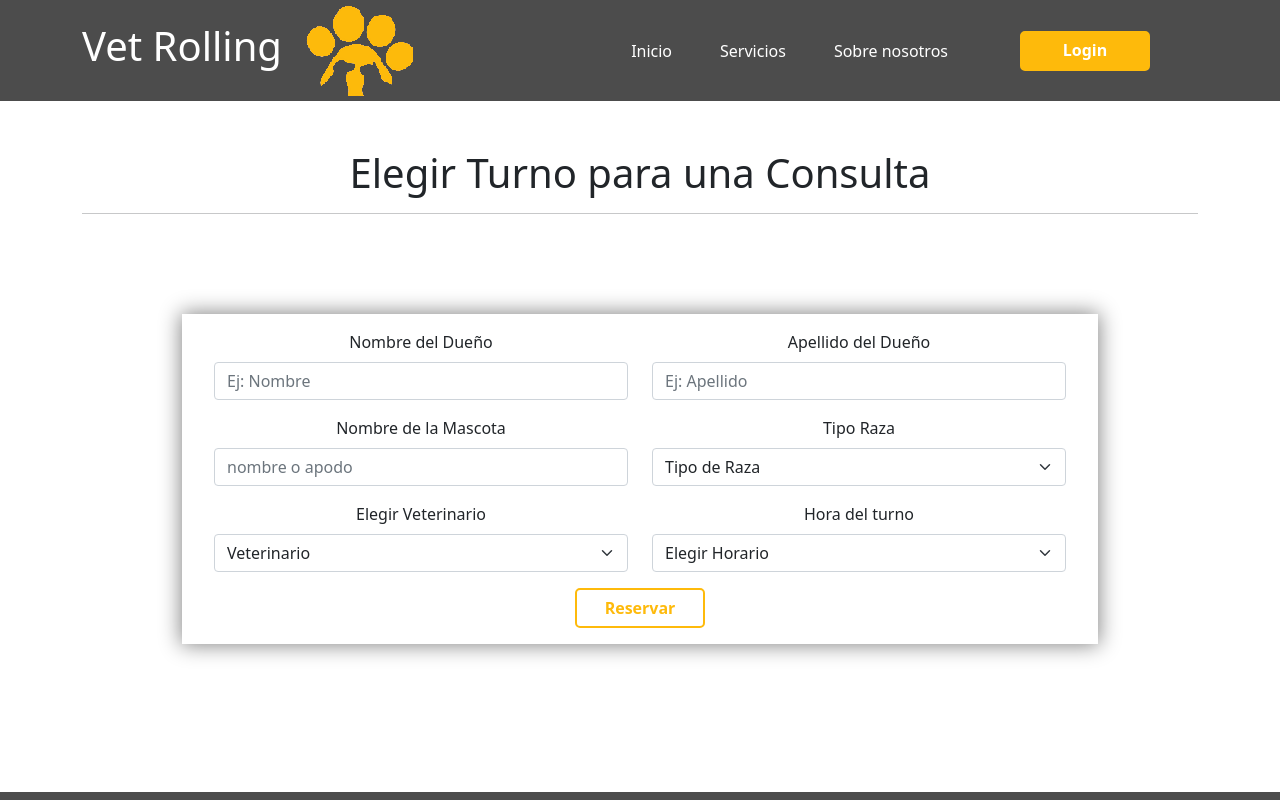
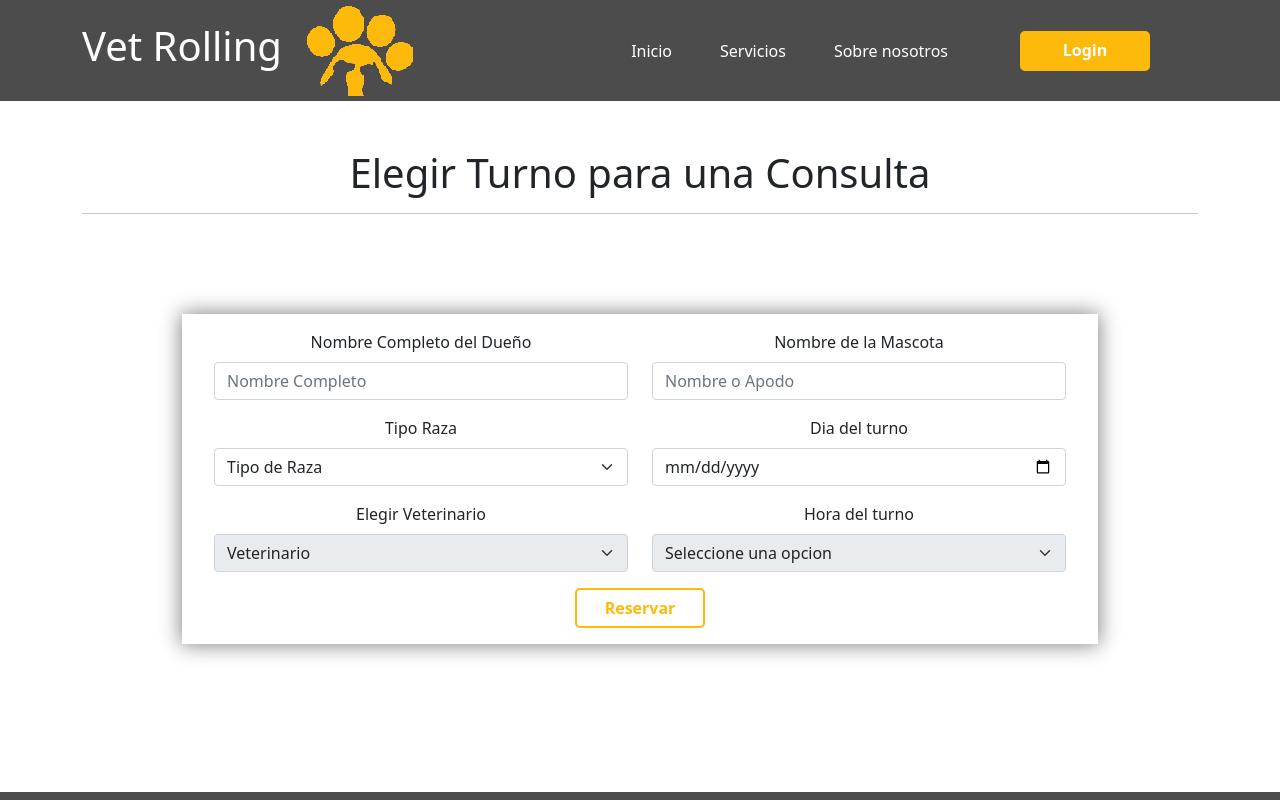
Before and after one commit to TeamRama/VetRolling, a React (Create React App) app: page /turno/crear in a window 1280 px wide. Shown: the top 800 px of the page. Built offline with nearby package versions, Linux system fonts and the light colour scheme; data requests are answered from the project's data file.

Commit message:
se realizo la logica para mostrar los turnos que ya fueron utilizados

```diff
--- a/src/components/views/Formularios/Turnos/CrearTurno/CrearTurno.js
+++ b/src/components/views/Formularios/Turnos/CrearTurno/CrearTurno.js
@@ -1,26 +1,130 @@
-import React, { useState } from "react";
+import React, { useRef, useState, useEffect } from "react";
 import { Col, Container, Form, Row } from "react-bootstrap";
 import { useNavigate } from "react-router-dom";
 import Swal from "sweetalert2";
-import { validateNombreDueño, validateApellidoDueño, validateNombreMascota, validateRaza, validateVeterinario, validateHorario } from "../../../../helpers/ValidateFields";
+import { validateNombreDueño, validateNombreMascota, validateRaza, validateVeterinario, validateHorario, validateFecha } from "../../../../helpers/ValidateFields";
 import "../../../../../Styles/GeneralStyles.css";
 import "./CrearTurno.css";
+import Time from "../Time";
 
 
 
-const CrearTurno = ({ URL }) => {
+const CrearTurno = ({ URL, getApi }) => {
   //States
   const [nombreDueño, setNombreDueño] = useState("");
-  const [apellidoDueño, setApellidoDueño] = useState("");
   const [nombreMascota, setNombreMascota] = useState("");
   const [raza, setRaza] = useState("");
   const [veterinario, setVeterinario] = useState("");
+  const [fecha, setFecha] = useState("");
   const [horario, setHorario] = useState("");
 
 
   // Navigate
   const navigate = useNavigate()
   const handleClick = () => {
+
+  }
+
+
+
+  const [turnos, setTurnos] = useState([]);
+  const [horas, setHoras] = useState([]);
+  const [horasVeta, setHorasVeta] = useState([]);
+  const [horasVetb, setHorasVetb] = useState([]);
+  // Ref
+  const horarioRef = useRef();
+  const vetaRef = useRef();
+  const vetbRef = useRef();
+  const veterinarioRef = useRef();
+
+
+
+  // let horasVeta = []
+
+  // Arreglo de horarios
+
+  const timePicker = [
+    "09:00",
+    "10:00",
+    "11:00",
+    "12:00",
+    "17:00",
+    "18:00",
+    "19:00",
+    "20:00",
+  ];
+  // veterinarios
+  const veta = "Vet A";
+  const vetb = "Vet B";
+
+  // UseEffect
+
+  useEffect(() => {
+    horarioRef.current.disabled = true;
+    veterinarioRef.current.disabled = true;
+  }, []);
+
+  useEffect(async () => {
+    try {
+      const res = await fetch(URL);
+      const resultado = await res.json();
+      // Guardamos la db en un state
+      setTurnos(resultado);
+    } catch (error) {
+      console.log(error);
+    }
+  }, []);
+
+
+
+  function handleDateChange(e) {
+    // Realizamos filtrado de fecha
+    const busquedaFechas = turnos.filter((fechas) => fechas.fecha === e.target.value
+    );
+
+    // Nuevo filtrado de veterianrios y horas
+    const buscarVeterinario = busquedaFechas.filter((doc) => doc.veterinario === veta);
+    const buscarVeterinario1 = buscarVeterinario.map((horas) => horas.horario);
+    setHorasVeta(buscarVeterinario1);
+    const buscarVeterinarioI = busquedaFechas.filter((doc) => doc.veterinario === vetb);
+    const buscarVeterinario2 = buscarVeterinarioI.map((horas) => horas.horario);
+    setHorasVetb(buscarVeterinario2);
+
+
+
+    if (buscarVeterinario.length >= 9) {
+      vetaRef.current.disabled = true;
+
+    } else {
+      vetaRef.current.disabled = false;
+    }
+    if (buscarVeterinarioI.length >= 9) {
+      vetbRef.current.disabled = true;
+    } else {
+      vetbRef.current.disabled = false;
+    }
+
+
+
+    //  Habilitar el input de horas
+    veterinarioRef.current.disabled = false;
+  }
+
+
+  const handleVetChange = (e) => {
+
+    if (e.target.value === veta) {
+
+      const vet1filtrado = timePicker.filter((hora) => !horasVeta.includes(hora))
+      console.log('filtrado', vet1filtrado)
+      setHoras(vet1filtrado);
+    } else if (e.target.value === vetb) {
+      const vet2filtrado = timePicker.filter((hora) => !horasVetb.includes(hora))
+      console.log(vet2filtrado)
+      setHoras(vet2filtrado);
+    }
+
+    horarioRef.current.disabled = false;
 
   }
 
@@ -33,25 +137,27 @@ const CrearTurno = ({ URL }) => {
 
     if (
       !validateNombreDueño(nombreDueño) ||
-      !validateApellidoDueño(apellidoDueño) ||
       !validateNombreMascota(nombreMascota) ||
       !validateRaza(raza) ||
-      !validateVeterinario(veterinario) ||
-      !validateHorario(horario)
+      !validateFecha(fecha) ||
+      !validateHorario(horario) ||
+      !validateVeterinario(veterinario)
     ) {
       Swal.fire("Ops!", " Datos incorrectos .", "error");
       return;
     }
 
+
+
     // Enviar los datos para guardarlos
 
     const newTurno = {
       nombreDueño,
-      apellidoDueño,
       nombreMascota,
       raza,
-      veterinario,
-      horario
+      fecha,
+      horario,
+      veterinario
 
     }
 
@@ -74,13 +180,14 @@ const CrearTurno = ({ URL }) => {
           });
           if (res.status === 201) {
             Swal.fire('Turno Guardado!', ' Tu turno fue reservado .', 'success');
+            getApi();
             navigate("/turno/tabla");
 
           }
         } catch (error) {
           console.log(error);
         }
-
+        console.log(newTurno.horario)
       }
     });
   };
@@ -96,20 +203,11 @@ const CrearTurno = ({ URL }) => {
             <Row>
               <Col md={6}>
                 <Form.Group className="mb-3" controlId="formBasicEmail">
-                  <Form.Label>Nombre del Dueño</Form.Label>
+                  <Form.Label>Nombre Completo del Dueño</Form.Label>
                   <Form.Control
                     type="text"
-                    placeholder="Ej: Nombre"
+                    placeholder="Nombre Completo"
                     onChange={({ target }) => setNombreDueño(target.value)} />
-                </Form.Group>
-              </Col>
-              <Col md={6}>
-                <Form.Group className="mb-3" controlId="formBasicEmail">
-                  <Form.Label>Apellido del Dueño </Form.Label>
-                  <Form.Control
-                    type="text"
-                    placeholder="Ej: Apellido"
-                    onChange={({ target }) => setApellidoDueño(target.value)} />
                 </Form.Group>
               </Col>
               <Col md={6}>
@@ -117,7 +215,7 @@ const CrearTurno = ({ URL }) => {
                   <Form.Label>Nombre de la Mascota </Form.Label>
                   <Form.Control
                     type="text"
-                    placeholder="nombre o apodo"
+                    placeholder="Nombre o Apodo"
                     onChange={({ target }) => setNombreMascota(target.value)}
                   />
                 </Form.Group>
@@ -136,36 +234,46 @@ const CrearTurno = ({ URL }) => {
                 </Form.Group>
               </Col>
               <Col md={6}>
+                <Form.Group className="mb-3">
+                  <Form.Label>Dia del turno</Form.Label>
+                  <Form.Control
+                    type="date"
+                    placeholder="Escoje el dia del turno"
+                    onChange={({ target }) => setFecha(target.value)}
+                    min="2022-04-01"
+                    onBlur={handleDateChange} />
+                </Form.Group>
+              </Col>
+              <Col md={6}>
                 <Form.Group className="mb-3" controlId="formBasicCheckbox">
                   <Form.Label> Elegir Veterinario</Form.Label>
-                  <Form.Select onChange={({ target }) => setVeterinario(target.value)} >
+                  <Form.Select
+                    onChange={({ target }) => setVeterinario(target.value)}
+                    onBlur={handleVetChange}
+                    ref={veterinarioRef} >
                     <option value="">Veterinario</option>
-                    <option value="veta">Veta</option>
-                    <option value="vetb">Vetb</option>
+                    <option
+                      ref={vetaRef}
+                      value="Vet A">Vet A</option>
+                    <option
+                      ref={vetbRef}
+                      value="Vet B">Vet B</option>
                   </Form.Select>
                 </Form.Group>
               </Col>
               <Col md={6}>
                 <Form.Group className="mb-3" controlId="formBasicCheckbox">
                   <Form.Label> Hora del turno</Form.Label>
-                  <Form.Select onChange={({ target }) => setHorario(target.value)} >
-                    <option value="">Elegir Horario</option>
-                    <option value="A">8-8:30</option>
-                    <option value="B">8:30-9</option>
-                    <option value="C">9-9:30</option>
-                    <option value="D">9:30-10</option>
-                    <option value="E">10-10:30</option>
-                    <option value="F">10:30-11</option>
-                    <option value="G">11-11:30</option>
-                    <option value="H">11:30-12</option>
-                    <option value="I">17-17:30</option>
-                    <option value="J">17:30-18</option>
-                    <option value="K">18-18:30</option>
-                    <option value="L">18:30-19</option>
-                    <option value="M">19-19:30</option>
-                    <option value="N">19:30-20</option>
-                    <option value="Ñ">20-20:30</option>
-                    <option value="O">20:30-21</option>
+                  <Form.Select
+                    ref={horarioRef}
+                    onChange={({ target }) => setHorario(target.value)}
+                  >
+                    <option value='seleccione'  >Seleccione una opcion</option>
+                    {horas.map((hora, index) => {
+                      return <Time hora={hora} key={index} />;
+                    })}
+
+
                   </Form.Select>
                 </Form.Group>
                 </Col>
--- a/src/components/views/Formularios/Turnos/EditarTurno/EditarTurno.js
+++ b/src/components/views/Formularios/Turnos/EditarTurno/EditarTurno.js
@@ -2,7 +2,7 @@ import { useEffect, useRef, useState } from "react";
 import { Container, Form } from "react-bootstrap";
 import { useNavigate, useParams } from "react-router-dom";
 import Swal from "sweetalert2";
-import { validateNombreDueño, validateApellidoDueño, validateNombreMascota, validateRaza, validateVeterinario, validateHorario } from "../../../../helpers/ValidateFields";
+import { validateNombreDueño, validateNombreMascota, validateRaza, validateVeterinario, validateHorario, validateFecha } from "../../../../helpers/ValidateFields";
 import "../../../../../Styles/GeneralStyles.css";
 
 
@@ -16,9 +16,7 @@ const EditarTurno = ({ URL, getApi }) => {
     const { id } = useParams();
 
     const nombreDueñoRef = useRef("")
-    const apellidoDueñoRef = useRef("")
     const nombreMascotaRef = useRef("")
-
 
     const navigate = useNavigate()
 
@@ -41,11 +39,11 @@ const EditarTurno = ({ URL, getApi }) => {
 
         if (
             !validateNombreDueño(nombreDueñoRef.current.value) ||
-            !validateApellidoDueño(apellidoDueñoRef.current.value) ||
             !validateNombreMascota(nombreMascotaRef.current.value) ||
             !validateRaza(turno.raza) ||
             !validateVeterinario(turno.veterinario) ||
-            !validateHorario(turno.horario)
+            !validateHorario(turno.horario) ||
+            !validateFecha(turno.fecha)
         ) {
             Swal.fire("Ops!", " Algun dato es incorrecto .", "error");
             return;
@@ -54,11 +52,11 @@ const EditarTurno = ({ URL, getApi }) => {
 
         const turnoUpdated = {
             nombreDueño: nombreDueñoRef.current.value,
-            apellidoDueño: apellidoDueñoRef.current.value,
             nombreMascota: nombreMascotaRef.current.value,
             raza: turno.raza,
             veterinario: turno.veterinario,
             horario: turno.horario,
+            fecha: turno.fecha,
         };
 
         Swal.fire({
@@ -107,13 +105,6 @@ const EditarTurno = ({ URL, getApi }) => {
                             ref={nombreDueñoRef} />
                     </Form.Group>
                     <Form.Group className="mb-3" controlId="formBasicEmail">
-                        <Form.Label>Apellido Del Dueño</Form.Label>
-                        <Form.Control type="text"
-                            placeholder="Apellido"
-                            defaultValue={turno.apellidoDueño}
-                            ref={apellidoDueñoRef} />
-                    </Form.Group>
-                    <Form.Group className="mb-3" controlId="formBasicEmail">
                         <Form.Label>Nombre de la Mascota</Form.Label>
                         <Form.Control type="text"
                             placeholder="nombre o apodo"
@@ -139,8 +130,8 @@ const EditarTurno = ({ URL, getApi }) => {
                             value={turno.veterinario}
                             onChange={({ target }) => setTurno({ ...turno, veterinario: target.value })}>
                             <option value="">Elegir Veterinario</option>
-                            <option value="veta">Vete A</option>
-                            <option value="veteb">Vete B</option>
+                            <option value="veta">Vet A</option>
+                            <option value="veteb">Vet B</option>
                         </Form.Select>
                     </Form.Group>
                     <Form.Group className="mb-3" controlId="formBasicCheckbox">
@@ -149,23 +140,22 @@ const EditarTurno = ({ URL, getApi }) => {
                             value={turno.veterinario}
                             onChange={({ target }) => setTurno({ ...turno, horario: target.value })}>
                             <option value="">Elegir Horario</option>
-                            <option value="A">8-8:30</option>
-                            <option value="B">8:30-9</option>
-                            <option value="C">9-9:30</option>
-                            <option value="D">9:30-10</option>
-                            <option value="E">10-10:30</option>
-                            <option value="F">10:30-11</option>
-                            <option value="G">11-11:30</option>
-                            <option value="H">11:30-12</option>
-                            <option value="I">17-17:30</option>
-                            <option value="J">17:30-18</option>
-                            <option value="K">18-18:30</option>
-                            <option value="L">18:30-19</option>
-                            <option value="M">19-19:30</option>
-                            <option value="N">19:30-20</option>
-                            <option value="Ñ">20-20:30</option>
-                            <option value="O">20:30-21</option>
+                            <option value="09hs">09 hs</option>
+                            <option value="10hs">10 hs</option>
+                            <option value="11hs">11 hs</option>
+                            <option value="12hs">12 hs</option>
+                            <option value="17hs">17 hs</option>
+                            <option value="18hs">18 hs</option>
+                            <option value="19hs">19 hs</option>
+                            <option value="20hs">20 hs</option>
                         </Form.Select>
+                    </Form.Group>
+                    <Form.Group className="my-3">
+                        <Form.Label className='Rlabel'>Dia del turno</Form.Label>
+                        <Form.Control
+                            type="date"
+                            value={turno.fecha}
+                            onChange={({ target }) => setTurno({ ...turno, fecha: target.value })} />
                     </Form.Group>
                     <div className="text-end">
                         <button className="btn-reservar">Modificar</button>
--- a/src/components/views/Formularios/Turnos/TablaTurnos/Turno/Turno.js
+++ b/src/components/views/Formularios/Turnos/TablaTurnos/Turno/Turno.js
@@ -41,12 +41,11 @@ const Turno = ({ turno, URL, getApi }) => {
   }
   return (
     <tr>
-          <td>{turno.id}</td>
           <td>{turno.nombreDueño}</td>
-          <td>{turno.apellidoDueño}</td>
           <td>{turno.nombreMascota}</td>
           <td>{turno.raza}</td>
           <td>{turno.veterinario}</td>
+          <td>{turno.fecha}</td>
           <td>{turno.horario}</td>
           <td className="w-25">
             <div className="d-flex justify-content-center">
--- /dev/null
+++ b/src/components/views/Formularios/Turnos/Time.js
@@ -0,0 +1,7 @@
+import React from "react";
+
+const Time = ({ hora }) => {
+  return <option value={String(hora)}>{hora}</option>;
+};
+
+export default Time;
--- a/src/components/views/Formularios/Usuarios/CrearUsuario/CrearUsuario.js
+++ b/src/components/views/Formularios/Usuarios/CrearUsuario/CrearUsuario.js
@@ -1,7 +1,7 @@
 import React, { useState } from "react";
 import { Form, Row, Col, Container } from 'react-bootstrap';
 import { useNavigate } from "react-router-dom";
-import { validateEmail, validateNombreDueño, validateNombreMascota, validateContraseña, validateFechaNacimiento, validateCelular } from "../../../../helpers/ValidateFields";
+import { validateEmail, validateNombreDueño, validateNombreMascota, validateContraseña, validateFecha, validateCelular } from "../../../../helpers/ValidateFields";
 import "../../../../../Styles/GeneralStyles.css";
 import Swal from "sweetalert2";
 import './CrearUsuario.css';
@@ -13,7 +13,7 @@ const CrearUsuario = ({ URL }) => {
     const [nombreDueño, setNombreDueño] = useState("");
     const [nombreMascota, setNombreMascota] = useState("");
     const [contraseña, setContraseña] = useState("");
-    const [fechaNacimiento, setFechaNacimiento] = useState("");
+    const [fecha, setFecha] = useState("");
     const [celular, setCelular] = useState("");
 
     // Navigate
@@ -33,7 +33,7 @@ const CrearUsuario = ({ URL }) => {
                 !validateNombreDueño(nombreDueño) ||
                 !validateNombreMascota(nombreMascota) ||
                 !validateContraseña(contraseña) ||
-                !validateFechaNacimiento(fechaNacimiento) ||
+                !validateFecha(fecha) ||
                 !validateCelular(celular)
             ) {
                 Swal.fire("Ops!", " Some data is invalid.", "error");
@@ -47,7 +47,7 @@ const CrearUsuario = ({ URL }) => {
                 nombreDueño,
                 nombreMascota,
                 contraseña,
-                fechaNacimiento,
+                fecha,
                 celular
             }
 
@@ -139,7 +139,7 @@ const CrearUsuario = ({ URL }) => {
                                         <Form.Control
                                             type="date"
                                             placeholder="Ingresa tu fecha de Nacimiento"
-                                            onChange={({ target }) => setFechaNacimiento(target.value)}
+                                            onChange={({ target }) => setFecha(target.value)}
                                             max="2004-03-01" />
                                     </Form.Group>
                                 </Col>
--- a/src/components/views/Formularios/Usuarios/TablaUsuario/Usuario/Usuario.js
+++ b/src/components/views/Formularios/Usuarios/TablaUsuario/Usuario/Usuario.js
@@ -48,7 +48,7 @@ const Usuario = ({ usuario , URL, getApi }) => {
       <td>{usuario.nombreDueño}</td>
       <td>{usuario.nombreMascota}</td>
       <td>{usuario.contraseña}</td>
-      <td>{usuario.fechaNacimiento}</td>
+      <td>{usuario.fecha}</td>
       <td>{usuario.celular}</td>
       <td className="w-25">
         <div className="d-flex justify-content-center">
--- a/src/components/views/PaginaAdmin/PagAdmin.js
+++ b/src/components/views/PaginaAdmin/PagAdmin.js
@@ -33,7 +33,7 @@ const PagAdmin = () => {
                             />
                             <Card.Title>Turnos Reservados </Card.Title>
 
-                            <button className="btn-reservar">Turnos</button>
+                            <Link to="/turno/tabla" className="btn-reservar text-decoration-none text-center">Turnos </Link>
                         </Card.Body>
 
                     </Card>
@@ -46,7 +46,7 @@ const PagAdmin = () => {
                             />
                             <Card.Title>Consultas Realizadas</Card.Title>
 
-                            <button className="btn-reservar" >Consultas</button>
+                            <Link to="/PaginaContacto/" className="btn-reservar text-decoration-none text-center">Consultas </Link>
                         </Card.Body>
 
                     </Card>
```
Also changed, not shown: db.json (+28 -10 lines), src/components/helpers/ValidateFields.js (+21 -43 lines), src/components/views/Formularios/Turnos/TablaTurnos/TablaTurnos.js (+5 -6 lines), src/components/views/Formularios/Usuarios/EditarUsuario/EditarUsuario.js (+5 -5 lines). Lines whose indentation alone changed are shown as unchanged.
